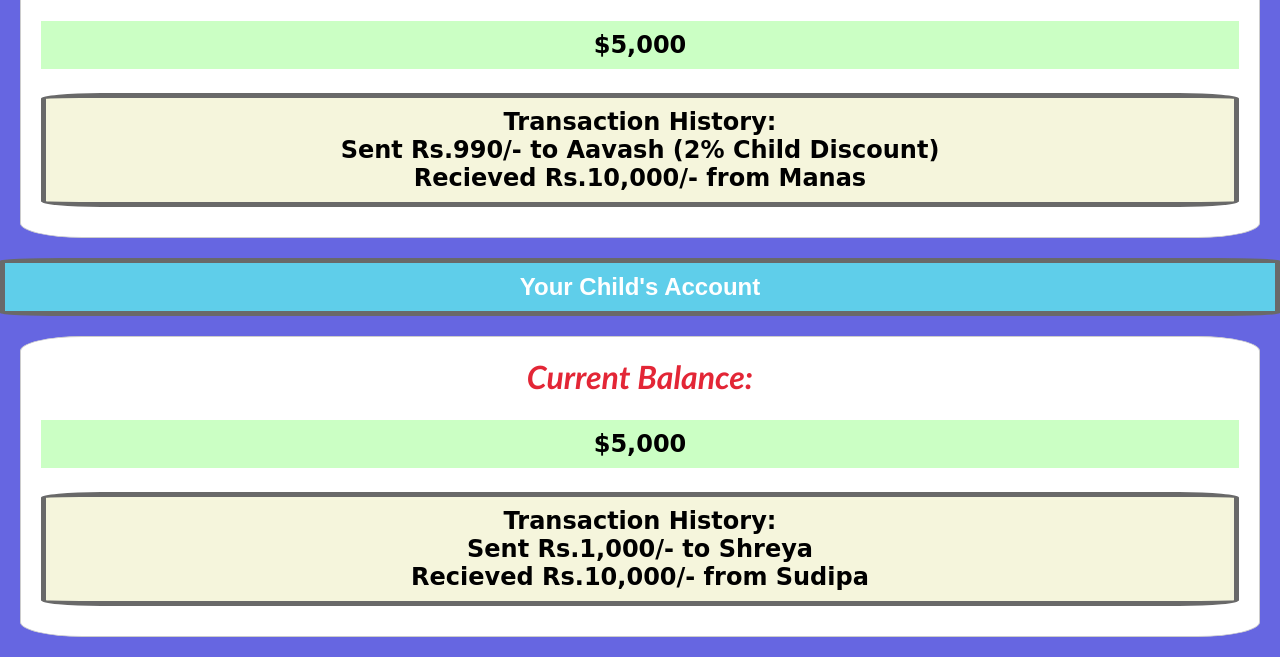
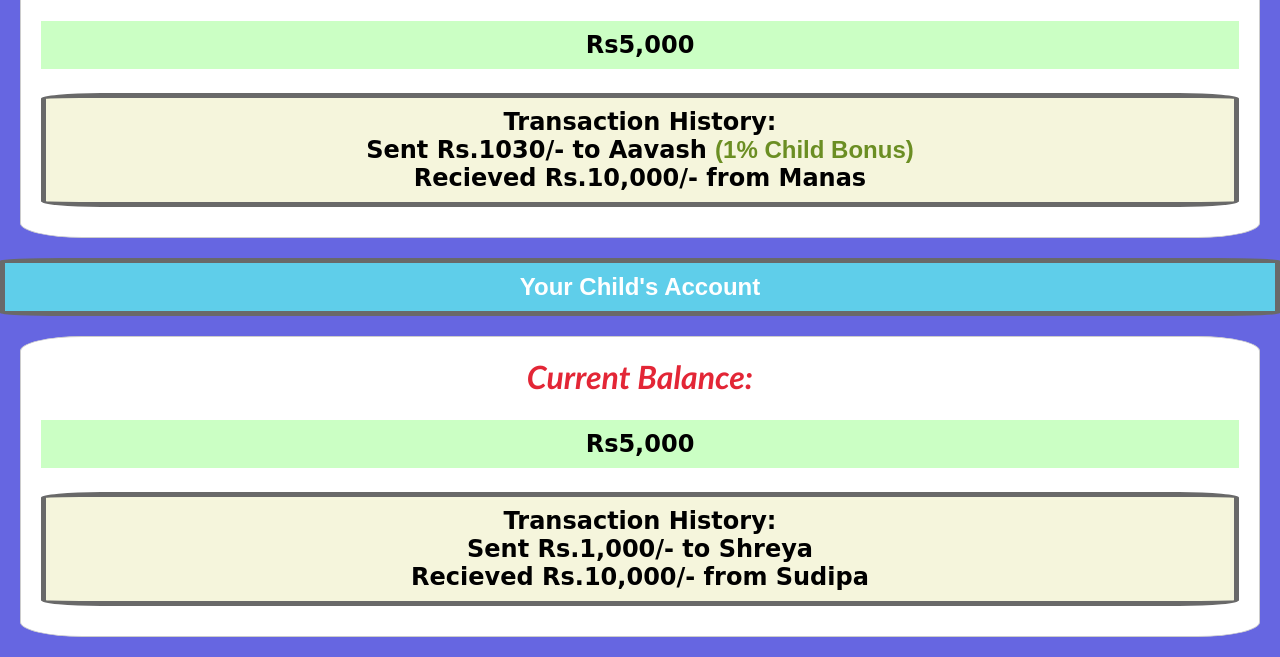
Before and after one commit to ManasRana123/Repository3, a plain HTML site: page parentmain.html in a window 1280 px wide. Shown: the part 558-1215 px from the top of the page. Drawn offline with Linux system fonts and the light colour scheme.

Commit message:
Update parentmain.html

```diff
--- a/parentmain.html
+++ b/parentmain.html
@@ -102,10 +102,10 @@
 	</header>
 	<main>
 		<h1 >Current Balance:</h1>
-		<p >$5,000</p>
+		<p >Rs5,000</p>
         <p style="border-radius: 5%; background-color: beige; border: dimgray 5px solid; color: black;">
             Transaction History: <br>
-            Sent Rs.990/- to Aavash (2% Child Discount) <br>
+            Sent Rs.1030/- to Aavash <em style="color: olivedrab;">(1% Child Bonus)</em> <br>
             Recieved Rs.10,000/- from Manas
         </p>
 	</main>
@@ -113,7 +113,7 @@
     <header>Your Child's Account</header>
     <main>
 		<h1> Current Balance:</h1>
-		<p>$5,000</p>
+		<p>Rs5,000</p>
         <p style="border-radius: 5%; background-color: beige; border: dimgray 5px solid;color: black;">
             Transaction History: <br>
             Sent Rs.1,000/- to Shreya <br>
```
